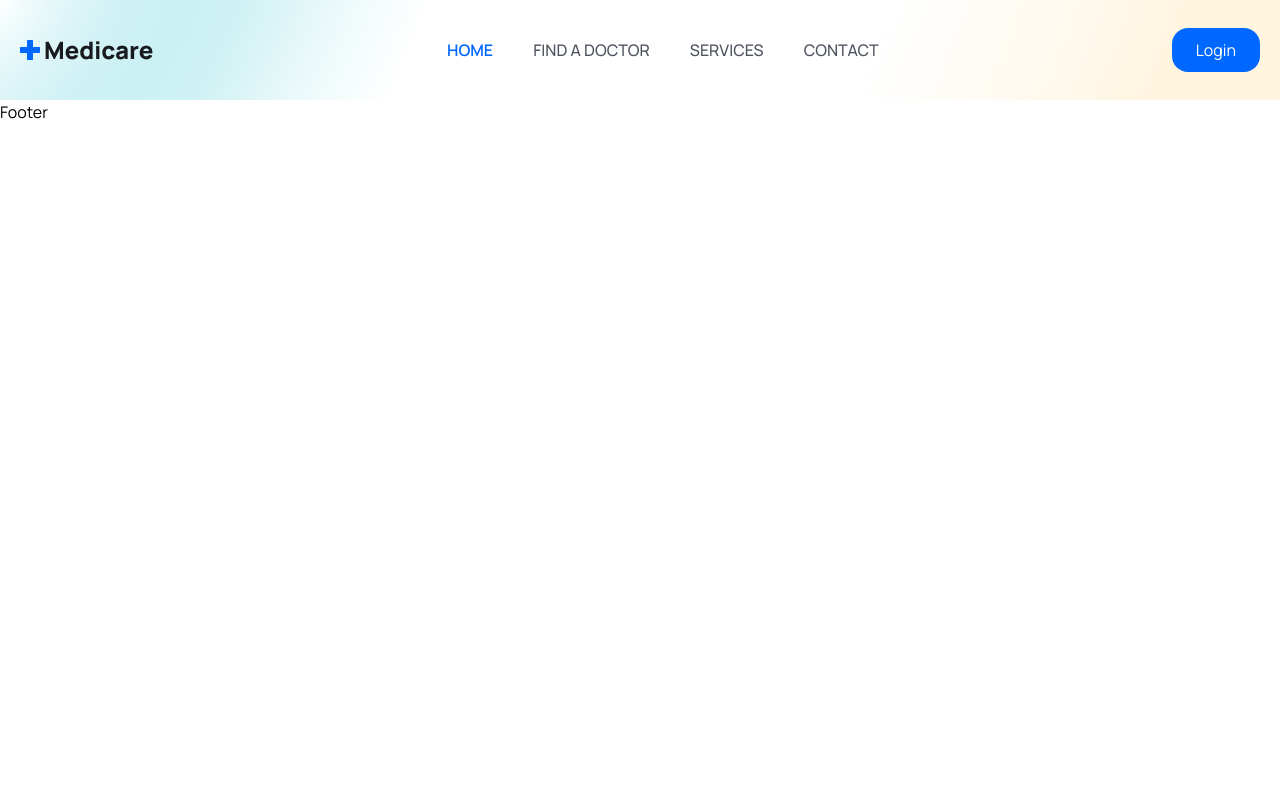
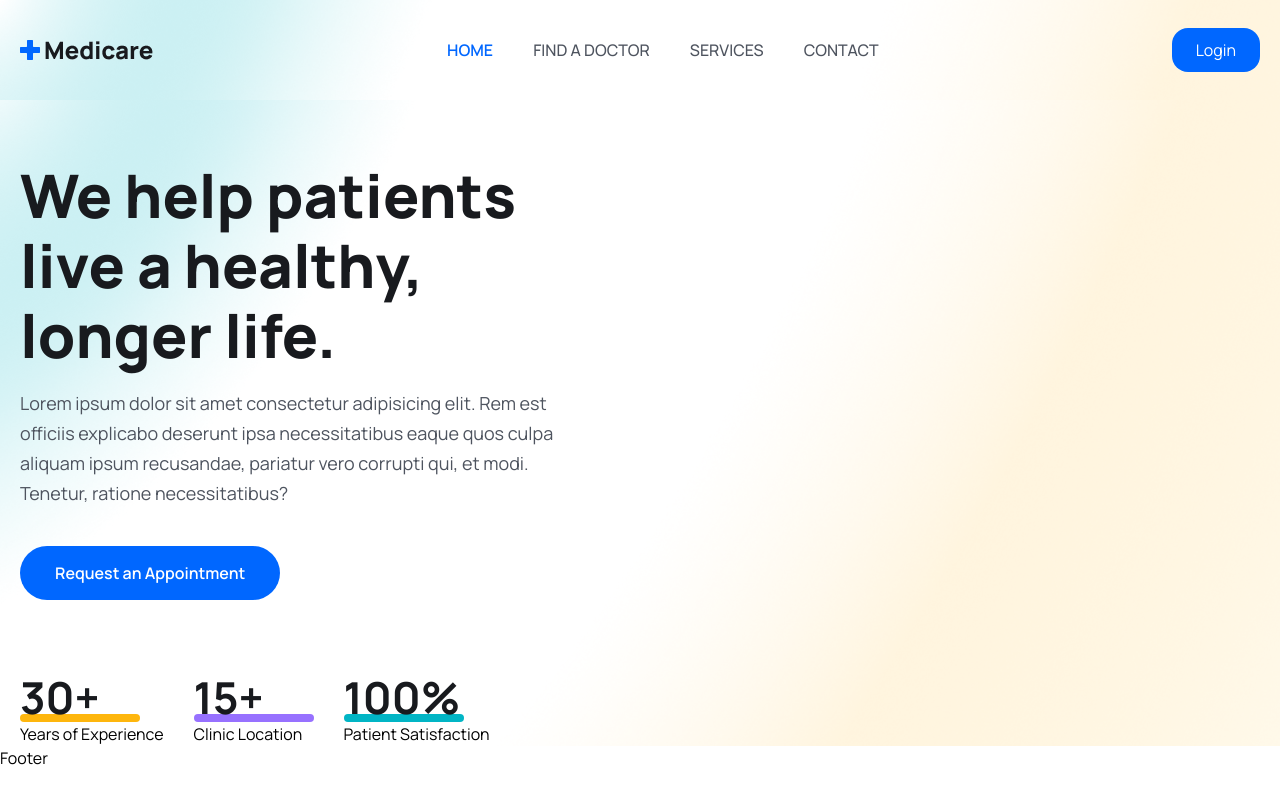
Before and after one commit to TuanNguyen0915/Doctor_Appointment_Booking, a React (Vite) app in the folder DAB_frontend/: page / in a window 1280 px wide. Built offline with nearby package versions, Linux system fonts and the light colour scheme.

Commit message:
add hero-counter data

```diff
--- a/DAB_frontend/src/App.css
+++ b/DAB_frontend/src/App.css
@@ -43,8 +43,6 @@ body {
     z-index: 200;
     flex-direction: column;
     justify-content: center;
-    /* align-items: center; */
-    /* line-height: 30px; */
   }
   .show_menu {
     display: block;
--- /dev/null
+++ b/DAB_frontend/src/assets/data/hero-section.js
@@ -0,0 +1,19 @@
+const heroCounters = [
+  {
+    title: "30+",
+    text: 'Years of Experience',
+    color: 'bg-yellowColor'
+  },
+  {
+    title: "15+",
+    text: 'Clinic Location',
+    color: 'bg-purpleColor'
+  },
+  {
+    title: "100%",
+    text: 'Patient Satisfaction',
+    color: 'bg-irisBlueColor'
+  },
+]
+
+export { heroCounters }
--- a/DAB_frontend/src/index.css
+++ b/DAB_frontend/src/index.css
@@ -21,12 +21,16 @@
     @apply text-[44px] leading-[54px] font-[700] text-headingColor
   }
 
-  .paragraph {
+  .text_para {
     @apply text-[18px] leading-[30px] font-[400] text-textColor mt-[18px]
   }
 
   .navbar {
     @apply bg-[url('./assets/images/mask.png')] bg-no-repeat bg-center bg-cover w-full h-[100px] leading-[100px]
+  }
+
+  .hero__section {
+    @apply bg-[url('./assets/images/hero-bg.png')] bg-no-repeat bg-center bg-cover w-full
   }
 }
 
--- a/DAB_frontend/src/pages/Home/Home.jsx
+++ b/DAB_frontend/src/pages/Home/Home.jsx
@@ -1,12 +1,67 @@
 import NavBar from "../../components/NavBar/NavBar"
 import Footer from "../../components/Footer/Footer"
+import { heroCounters } from "../../assets/data/hero-section"
+
 const Home = () => {
   return (
     <section>
       <NavBar />
-      <main>
-
-      </main>
+      {/* HERO SECTION */}
+      <section className="hero__section pt-[60px] 2xl:h-[800px]">
+        <div className="container">
+          <div className="flex flex-col lg:flex-row gap-[90px] items-center justify-between">
+            <div>
+              <div className="lg:w-[570px]">
+                <h1
+                  className="md:text-[60px] text-[36px] md:leading-[70px] leading-[46px] text-headingColor font-[800] "
+                >
+                  We help patients live a healthy, longer life.
+                </h1>
+                <p className="text_para">
+                  Lorem ipsum dolor sit amet consectetur adipisicing elit. Rem est officiis explicabo deserunt ipsa necessitatibus eaque quos culpa aliquam ipsum recusandae, pariatur vero corrupti qui, et modi. Tenetur, ratione necessitatibus?
+                </p>
+                <button className="btn">Request an Appointment</button>
+              </div>
+              {/* hero counter */}
+              <div className="lg:mt-[70px] mt-[30px] flex md:flex-row flex-col lg:items-center lg:gap-[30px] gap-5">
+                {heroCounters.map((counter, index) => (
+                  <div key={index}>
+                    <h2
+                      className="lg:text-[44px] text-[36px] lg:leading-[54px] leading-[56px] font-[700] text-headingColor"
+                    >
+                      {counter.title}
+                    </h2>
+                    <span
+                      className={`${counter.color} lg:w-[120px] w-[100px] h-2 rounded-full block lg:mt-[-10px] mt-[-14px]`}></span>
+                    <p
+                      className="text__para"
+                    >
+                      {counter.text}
+                    </p>
+                  </div>
+                ))}
+              </div>
+              {/* <div className="lg:mt-[70px] mt-[30px] flex lg:flex-row flex-col lg:items-center lg:gap-[30px] gap-5">
+                <div>
+                  <h2 className="lg:text-[44px] text-[36px] lg:leading-[54px] leading-[56px] font-[700] text-headingColor">30+</h2>
+                  <span className="w-[100px] h-2 bg-yellowColor rounded-full block mt-[-14px]"></span>
+                  <p className="text__para">Years of Experience</p>
+                </div>
+                <div>
+                  <h2 className="lg:text-[44px] text-[36px] lg:leading-[54px] leading-[56px] font-[700] text-headingColor">15+</h2>
+                  <span className="w-[100px] h-2 bg-purpleColor rounded-full block mt-[-14px]"></span>
+                  <p className="text__para">Clinic Location</p>
+                </div>
+                <div>
+                  <h2 className="lg:text-[44px] text-[36px] lg:leading-[54px] leading-[56px] font-[700] text-headingColor">100%</h2>
+                  <span className="w-[100px] h-2 bg-irisBlueColor rounded-full block mt-[-14px]"></span>
+                  <p className="text__para">Patient Satisfaction</p>
+                </div>
+              </div> */}
+            </div>
+          </div>
+        </div>
+      </section>
       <Footer />
     </section>
   )
```
